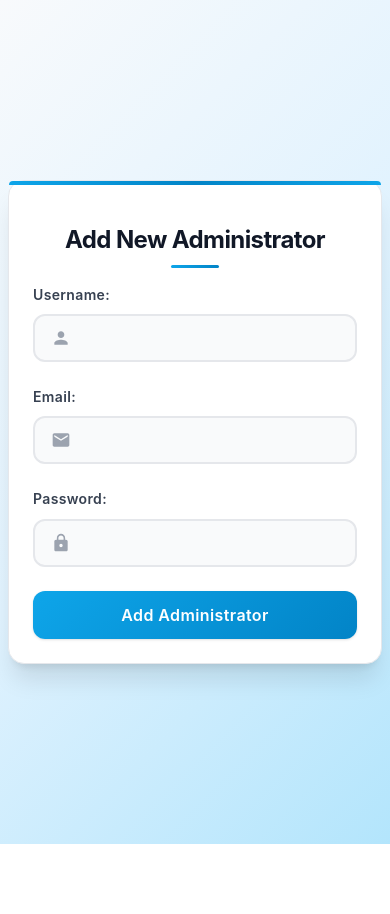
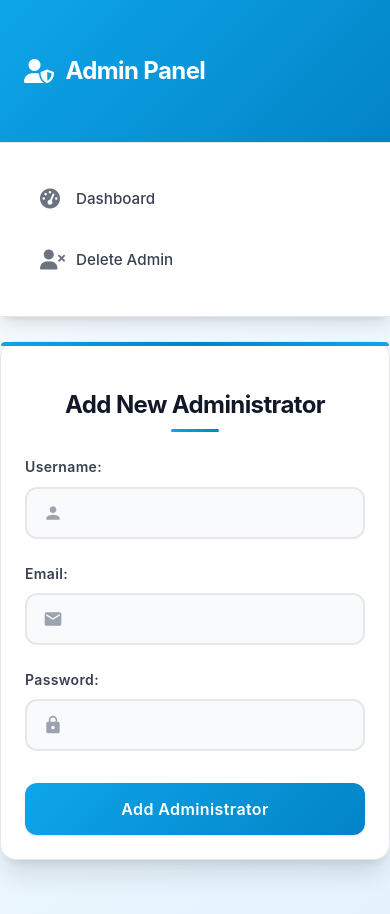
Before and after one commit to jodahe1/school-management-system, a plain HTML site: page frontend/addAdmin.htm in a window 390 px wide. Before the commit the page ends 844 px from the top, so only its background shows below. Drawn offline with Linux system fonts and the light colour scheme.

Commit message:
Admin delete , add , search done

```diff
--- a/frontend/addAdmin.htm
+++ b/frontend/addAdmin.htm
@@ -8,6 +8,20 @@
     <link href="https://fonts.googleapis.com/css2?family=Rajdhani:wght@500;600&family=Titillium+Web:wght@400;600&display=swap" rel="stylesheet">
 </head>
 <body>
+    <div class="dashboard-container">
+        <aside class="sidebar">
+            <div class="sidebar-header">
+                <h2><i class="fas fa-user-shield"></i> Admin Panel</h2>
+            </div>
+            <nav class="sidebar-nav">
+                <ul>
+                    <li><a href="admin-dashboard.html"><i class="fas fa-tachometer-alt"></i> Dashboard</a></li>
+                    <li><a href="delete-admin.html"><i class="fas fa-user-times"></i> Delete Admin</a></li>
+                </ul>
+            </nav>
+        </aside>
+        <main class="main-content">
+            <section class="content-section active">
                 <div class="container">
                     <h1>Add New Administrator</h1>
                     <form id="adminForm">
@@ -24,7 +38,10 @@
                     </form>
                     <p id="message"></p>
                 </div>
-
+            </section>
+        </main>
+    </div>
     <script src="js/addAdmin.js"></script>
+    <link rel="stylesheet" href="https://cdnjs.cloudflare.com/ajax/libs/font-awesome/6.4.0/css/all.min.css">
 </body>
 </html>
--- a/frontend/css/addAdmin.css
+++ b/frontend/css/addAdmin.css
@@ -28,13 +28,120 @@ body {
   font-family: 'Inter', -apple-system, BlinkMacSystemFont, 'Segoe UI', Roboto, sans-serif;
   background: linear-gradient(135deg, var(--light) 0%, #e0f2fe 50%, #b3e5fc 100%);
   margin: 0;
-  padding: 1rem;
+  padding: 0;
+  color: var(--gray-800);
+  line-height: 1.6;
+}
+
+.dashboard-container {
+  display: flex;
+  min-height: 100vh;
+  background: linear-gradient(135deg, var(--light) 0%, #e0f2fe 100%);
+}
+
+.sidebar {
+  width: 260px;
+  background: var(--white);
+  border-right: 1px solid var(--gray-200);
+  display: flex;
+  flex-direction: column;
+  box-shadow: var(--shadow-lg);
+  z-index: 10;
+  position: relative;
+  min-height: 100vh;
+  padding-top: 0;
+}
+
+.sidebar-header {
+  padding: 2rem 1.5rem;
+  border-bottom: 1px solid var(--gray-200);
+  background: linear-gradient(135deg, var(--primary) 0%, var(--primary-dark) 100%);
+  color: var(--white);
+}
+
+.sidebar-header h2 {
+  font-size: 1.5rem;
+  font-weight: 700;
+  display: flex;
+  align-items: center;
+  gap: 0.75rem;
+  letter-spacing: -0.025em;
+}
+
+.sidebar-nav {
+  flex-grow: 1;
+  padding: 1.5rem 0;
+  background: var(--white);
+}
+
+.sidebar-nav ul {
+  list-style: none;
+  padding: 0;
+  margin: 0;
+}
+
+.sidebar-nav ul li {
+  margin: 0.25rem 0;
+}
+
+.sidebar-nav ul li a {
+  display: flex;
+  align-items: center;
+  padding: 1rem 1.5rem;
+  color: var(--gray-700);
+  text-decoration: none;
+  font-size: 0.95rem;
+  font-weight: 500;
+  transition: var(--transition, all 0.2s cubic-bezier(0.4, 0, 0.2, 1));
+  border-radius: 0.75rem;
+  margin: 0 1rem;
+  position: relative;
+  overflow: hidden;
+}
+
+.sidebar-nav ul li a::before {
+  content: '';
+  position: absolute;
+  top: 0;
+  left: -100%;
+  width: 100%;
+  height: 100%;
+  background: linear-gradient(90deg, transparent, rgba(14, 165, 233, 0.1), transparent);
+  transition: left 0.5s ease;
+}
+
+.sidebar-nav ul li a:hover::before {
+  left: 100%;
+}
+
+.sidebar-nav ul li a i {
+  margin-right: 1rem;
+  font-size: 1.25rem;
+  color: var(--gray-500);
+  transition: var(--transition, all 0.2s cubic-bezier(0.4, 0, 0.2, 1));
+  width: 20px;
+  text-align: center;
+}
+
+.sidebar-nav ul li a:hover {
+  background: linear-gradient(135deg, rgba(14, 165, 233, 0.1), rgba(14, 165, 233, 0.05));
+  color: var(--primary);
+  transform: translateX(4px);
+}
+
+.sidebar-nav ul li a:hover i {
+  color: var(--primary);
+  transform: scale(1.1);
+}
+
+.main-content {
+  flex-grow: 1;
+  background: transparent;
+  padding: 2rem 0;
   display: flex;
   justify-content: center;
-  align-items: center;
+  align-items: flex-start;
   min-height: 100vh;
-  color: var(--gray-800);
-  line-height: 1.6;
 }
 
 .container {
@@ -46,6 +153,7 @@ body {
   max-width: 420px;
   border: 1px solid var(--gray-200);
   position: relative;
+  margin: 2rem 0;
   backdrop-filter: blur(10px);
   transition: all 0.3s ease;
 }
@@ -274,28 +382,29 @@ form button:hover::before {
 }
 
 /* Responsive Design */
+@media (max-width: 900px) {
+  .dashboard-container {
+    flex-direction: column;
+  }
+  .sidebar {
+    width: 100%;
+    border-right: none;
+    border-bottom: 1px solid var(--gray-200);
+    min-height: unset;
+  }
+  .main-content {
+    padding: 1.5rem 0.5rem;
+  }
+}
+
 @media (max-width: 480px) {
-  body {
-    padding: 0.5rem;
+  .main-content {
+    padding: 0.5rem 0;
   }
-
   .container {
     padding: 1.5rem;
     border-radius: 1rem;
-  }
-
-  h1 {
-    font-size: 1.5rem;
-    margin-bottom: 1.5rem;
-  }
-
-  form input {
-    padding: 0.75rem 0.875rem 0.75rem 2.75rem;
-  }
-
-  form button {
-    padding: 0.875rem;
-    margin-top: 1.5rem;
+    margin: 1rem 0;
   }
 }
 
```
Also changed, not shown: backend/controllers/adminController.js (+24 -1 lines), backend/models/adminModel.js (+33 -4 lines), backend/routes/adminRoutes.js (+9 -1 lines), frontend/delete-admin.html (added, +51 -0 lines), frontend/js/admin-dashboard.js (+5 -2 lines), frontend/js/delete-admin.js (added, +89 -0 lines). Lines whose indentation alone changed are shown as unchanged.
